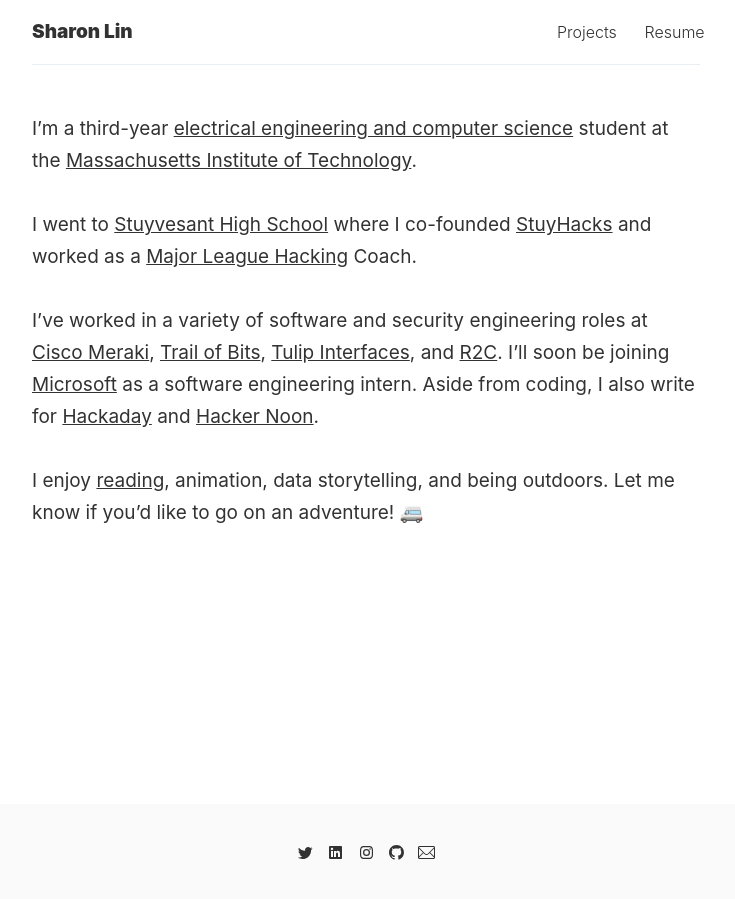
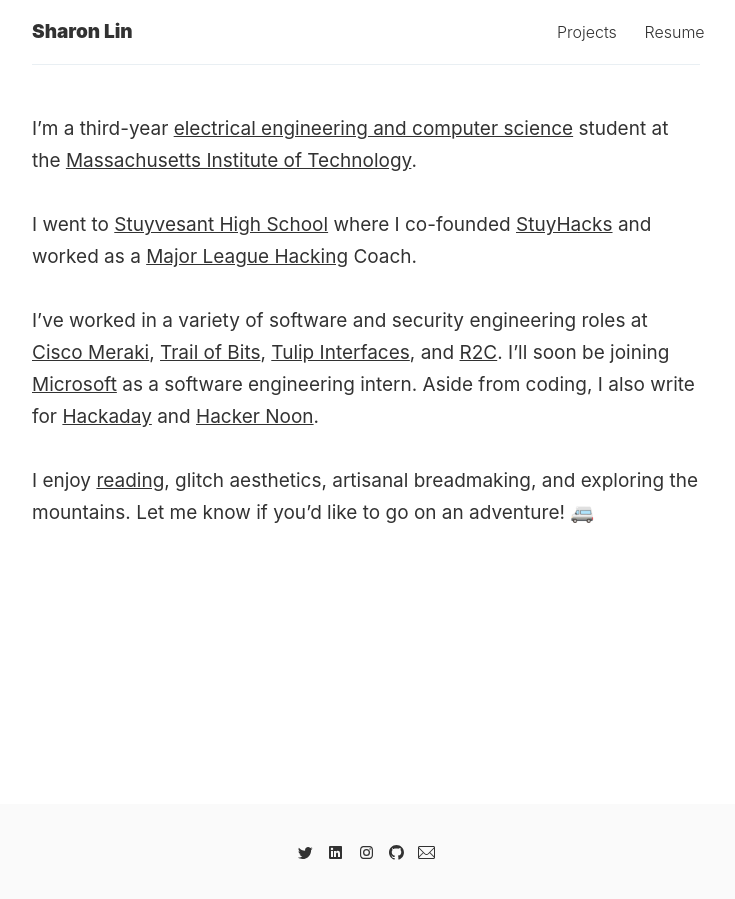
Before and after one commit to sharontlin/sharontlin.github.io, a Jekyll site: the page built from index.md, in a window 1280 px wide. Shown: the whole page, without its empty margins (274-1009 px from the left). Built offline with Jekyll 4.4.1, drawn with Linux system fonts in a browser that asks for light colours.

Commit message:
Update index.md

```diff
--- a/index.md
+++ b/index.md
@@ -8,4 +8,4 @@
 
 I've worked in a variety of software and security engineering roles at [Cisco Meraki](https://meraki.cisco.com/), [Trail of Bits](https://www.trailofbits.com/), [Tulip Interfaces](https://tulip.co/), and [R2C](https://r2c.dev/). I'll soon be joining [Microsoft](https://www.microsoft.com/) as a software engineering intern. Aside from coding, I also write for [Hackaday](https://hackaday.com/author/sharonlin/) and [Hacker Noon](https://medium.com/hackernoon/fpgas-socs-microcontrollers-a-quick-rundown-of-iot-devices-c5a25c7290c6).
 
-I enjoy [reading](https://www.goodreads.com/author/show/15595124.Sharon_T_Lin), animation, data storytelling, and being outdoors. Let me know if you'd like to go on an adventure! 🚐
+I enjoy [reading](https://reading.supply/post/6ad6051a-e6cb-4a2a-9cf1-101f1d9c0b20), glitch aesthetics, artisanal breadmaking, and exploring the mountains. Let me know if you'd like to go on an adventure! 🚐
```
